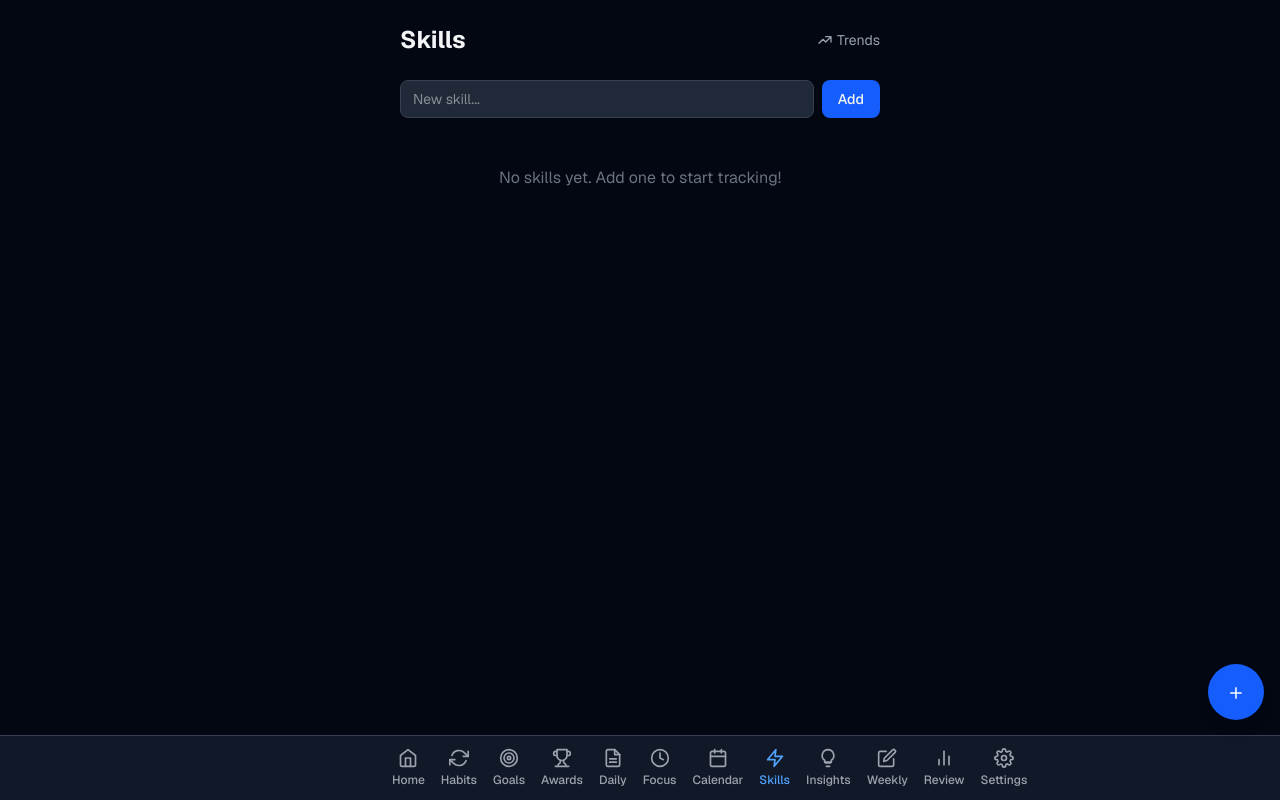
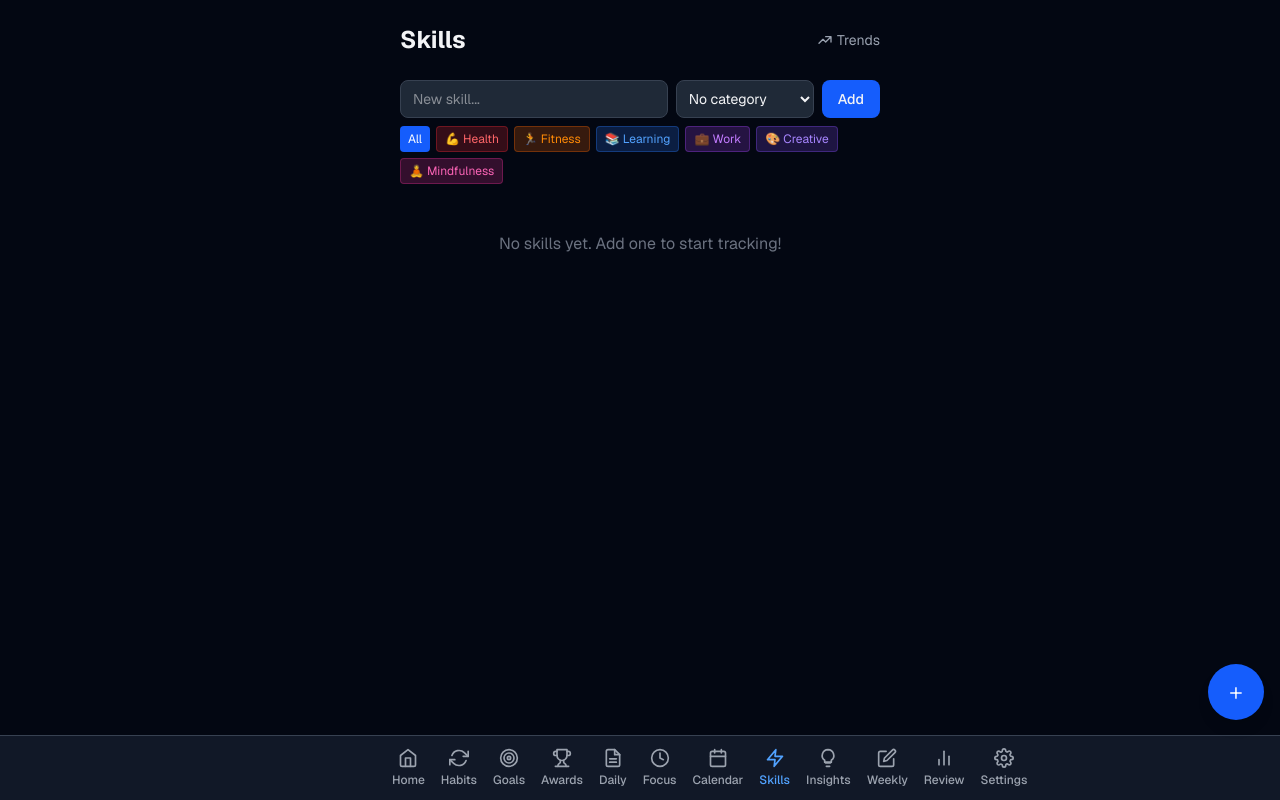
Before and after one commit to znding04/how-to-level-up, a Next.js app: page /skills in a window 1280 px wide. Built offline with nearby package versions, Linux system fonts and the light colour scheme.

Commit message:
feat: Add skill categories system with color-coded badges and filtering

```diff
--- a/src/app/focus/page.tsx
+++ b/src/app/focus/page.tsx
@@ -2,7 +2,7 @@
 
 import { useState, useEffect, useRef, useCallback } from 'react';
 import { loadData, saveData, loadProfileData, generateId, todayString, loadFocusSessions, saveFocusSession, clearFocusSessions, loadNotificationSettings } from '@/lib/storage';
-import { Skill, FocusSession } from '@/lib/types';
+import { Skill, FocusSession, SKILL_CATEGORY_CONFIG } from '@/lib/types';
 
 const PRESETS = [
   { label: '15 min', minutes: 15 },
@@ -482,6 +482,10 @@ export default function FocusPage() {
                   style={{ backgroundColor: skill.color }}
                 />
                 {skill.name}
+                {skill.category && (() => {
+                  const cat = SKILL_CATEGORY_CONFIG.find((c) => c.value === skill.category);
+                  return cat ? <span className="ml-1 opacity-70">{cat.icon}</span> : null;
+                })()}
               </button>
             ))}
           </div>
@@ -706,7 +710,10 @@ export default function FocusPage() {
             ) : (
               <>
                 <div className="max-h-72 overflow-y-auto space-y-2">
-                  {sessionHistory.slice(0, 10).map((session) => (
+                  {sessionHistory.slice(0, 10).map((session) => {
+                    const sessionSkill = skills.find((s) => s.id === session.skillId);
+                    const sessionCat = sessionSkill?.category ? SKILL_CATEGORY_CONFIG.find((c) => c.value === sessionSkill.category) : null;
+                    return (
                     <div
                       key={session.id}
                       className="bg-card border border-card-border rounded-lg px-3 py-2 flex items-center gap-3"
@@ -716,7 +723,14 @@ export default function FocusPage() {
                         style={{ backgroundColor: session.skillColor }}
                       />
                       <div className="flex-1 min-w-0">
-                        <p className="text-sm truncate">{session.skillName}</p>
+                        <p className="text-sm truncate">
+                          {session.skillName}
+                          {sessionCat && (
+                            <span className={`ml-1.5 text-[10px] px-1.5 py-0.5 rounded border ${sessionCat.color}`}>
+                              {sessionCat.icon} {sessionCat.label}
+                            </span>
+                          )}
+                        </p>
                         <p className="text-xs text-fg-muted">{session.note}</p>
                       </div>
                       <div className="text-right flex-shrink-0">
@@ -724,7 +738,8 @@ export default function FocusPage() {
                         <p className="text-xs text-fg-muted">{relativeTime(session.date)}</p>
                       </div>
                     </div>
-                  ))}
+                    );
+                  })}
                 </div>
                 <button
                   onClick={handleClearHistory}
--- a/src/app/review/page.tsx
+++ b/src/app/review/page.tsx
@@ -2,7 +2,7 @@
 
 import { useState } from 'react';
 import { loadData, loadProfileData } from '@/lib/storage';
-import { AppData } from '@/lib/types';
+import { AppData, SkillCategory, SKILL_CATEGORY_CONFIG } from '@/lib/types';
 
 function getWeekRange(weeksAgo: number): { start: Date; end: Date; dates: string[] } {
   const now = new Date();
@@ -39,6 +39,7 @@ export default function ReviewPage() {
     ...loadProfileData(fullData),
   };
   const [weeksAgo, setWeeksAgo] = useState(0);
+  const [skillCategoryFilter, setSkillCategoryFilter] = useState<SkillCategory | 'all'>('all');
 
   const week = getWeekRange(weeksAgo);
   const weekLabel =
@@ -87,11 +88,15 @@ export default function ReviewPage() {
   const energyEmojis = ['', '🪫', '🔋', '⚡', '🔥', '💥'];
 
   // --- Skills ---
-  const weekSkillMinutes = data.skills.map((s) => {
+  const filteredSkills = skillCategoryFilter === 'all'
+    ? data.skills
+    : data.skills.filter((s) => s.category === skillCategoryFilter);
+  const weekSkillMinutes = filteredSkills.map((s) => {
     const mins = s.sessions
       .filter((sess) => week.dates.includes(sess.date))
       .reduce((sum, sess) => sum + sess.durationMinutes, 0);
-    return { name: s.name, color: s.color, minutes: mins };
+    const cat = s.category ? SKILL_CATEGORY_CONFIG.find((c) => c.value === s.category) : null;
+    return { name: s.name, color: s.color, minutes: mins, category: cat };
   });
   const totalMinutes = weekSkillMinutes.reduce((sum, s) => sum + s.minutes, 0);
   const totalHours = (totalMinutes / 60).toFixed(1);
@@ -264,6 +269,28 @@ export default function ReviewPage() {
         <div className="bg-card border border-card-border rounded-xl p-4">
           <h2 className="font-semibold mb-1">Skills Practice</h2>
           <p className="text-xs text-fg-muted mb-3">{sessionCount} sessions this week</p>
+          {/* Category filter */}
+          <div className="flex gap-1.5 flex-wrap mb-3">
+            <button
+              onClick={() => setSkillCategoryFilter('all')}
+              className={`text-xs px-2 py-0.5 rounded transition-colors ${
+                skillCategoryFilter === 'all' ? 'bg-blue-600 text-white' : 'bg-surface text-fg-secondary'
+              }`}
+            >
+              All
+            </button>
+            {SKILL_CATEGORY_CONFIG.map((cat) => (
+              <button
+                key={cat.value}
+                onClick={() => setSkillCategoryFilter(cat.value)}
+                className={`text-xs px-2 py-0.5 rounded border transition-colors ${
+                  skillCategoryFilter === cat.value ? 'bg-blue-600 text-white border-blue-600' : `${cat.color} border`
+                }`}
+              >
+                {cat.icon} {cat.label}
+              </button>
+            ))}
+          </div>
           {weekSkillMinutes.filter((s) => s.minutes > 0).length === 0 ? (
             <p className="text-sm text-fg-muted">No practice logged this week</p>
           ) : (
@@ -274,7 +301,14 @@ export default function ReviewPage() {
                 .map((s) => (
                   <div key={s.name} className="flex items-center gap-2">
                     <div className="w-2 h-2 rounded-full" style={{ backgroundColor: s.color }} />
-                    <span className="text-sm flex-1 truncate">{s.name}</span>
+                    <span className="text-sm flex-1 truncate">
+                      {s.name}
+                      {s.category && (
+                        <span className={`ml-1.5 text-[10px] px-1 py-0.5 rounded border ${s.category.color}`}>
+                          {s.category.icon}
+                        </span>
+                      )}
+                    </span>
                     <div className="w-24 bg-bar-track rounded-full h-1.5">
                       <div
                         className="h-1.5 rounded-full transition-all"
--- a/src/app/skills/page.tsx
+++ b/src/app/skills/page.tsx
@@ -3,7 +3,17 @@
 import { useState } from 'react';
 import Link from 'next/link';
 import { loadData, saveData, generateId, todayString, loadProfileData } from '@/lib/storage';
-import { Skill, getSkillLevel } from '@/lib/types';
+import { Skill, SkillCategory, SKILL_CATEGORY_CONFIG, getSkillLevel } from '@/lib/types';
+
+function getSkillCategoryStyle(cat?: SkillCategory): string {
+  const found = SKILL_CATEGORY_CONFIG.find((c) => c.value === cat);
+  return found ? found.color : 'bg-surface text-fg-muted border-card-border';
+}
+
+function getSkillCategoryLabel(cat?: SkillCategory): string {
+  const found = SKILL_CATEGORY_CONFIG.find((c) => c.value === cat);
+  return found ? `${found.icon} ${found.label}` : '';
+}
 
 export default function SkillsPage() {
   const [skills, setSkills] = useState<Skill[]>(() => {
@@ -18,6 +28,9 @@ export default function SkillsPage() {
   const [durationError, setDurationError] = useState('');
   const [editingId, setEditingId] = useState<string | null>(null);
   const [editName, setEditName] = useState('');
+  const [newCategory, setNewCategory] = useState<SkillCategory | ''>('');
+  const [editCategory, setEditCategory] = useState<SkillCategory | ''>('');
+  const [filterCategory, setFilterCategory] = useState<SkillCategory | 'all'>('all');
 
   function persist(updated: Skill[]) {
     setSkills(updated);
@@ -36,11 +49,13 @@ export default function SkillsPage() {
       color: ['#3b82f6', '#10b981', '#f59e0b', '#ef4444', '#8b5cf6'][
         Math.floor(Math.random() * 5)
       ],
+      category: newCategory || undefined,
       sessions: [],
       createdAt: todayString(),
     };
     persist([...skills, skill]);
     setNewName('');
+    setNewCategory('');
   }
 
   function deleteSkill(id: string) {
@@ -51,13 +66,14 @@ export default function SkillsPage() {
   function startEditSkill(skill: Skill) {
     setEditingId(skill.id);
     setEditName(skill.name);
+    setEditCategory(skill.category ?? '');
   }
 
   function saveEditSkill(id: string) {
     if (!editName.trim()) return;
     const updated = skills.map((s) => {
       if (s.id !== id) return s;
-      return { ...s, name: editName.trim() };
+      return { ...s, name: editName.trim(), category: editCategory || undefined };
     });
     persist(updated);
     setEditingId(null);
@@ -127,7 +143,7 @@ export default function SkillsPage() {
         </Link>
       </div>
 
-      <div className="flex gap-2 mb-6">
+      <div className="flex gap-2 mb-2">
         <input
           type="text"
           value={newName}
@@ -136,6 +152,16 @@ export default function SkillsPage() {
           placeholder="New skill..."
           className="flex-1 bg-input border border-input-border rounded-lg px-3 py-2 text-sm focus:outline-none focus:ring-2 focus:ring-blue-500"
         />
+        <select
+          value={newCategory}
+          onChange={(e) => setNewCategory(e.target.value as SkillCategory | '')}
+          className="bg-input border border-input-border rounded-lg px-2 py-2 text-sm focus:outline-none focus:ring-2 focus:ring-blue-500"
+        >
+          <option value="">No category</option>
+          {SKILL_CATEGORY_CONFIG.map((c) => (
+            <option key={c.value} value={c.value}>{c.icon} {c.label}</option>
+          ))}
+        </select>
         <button
           onClick={addSkill}
           className="bg-blue-600 hover:bg-blue-500 px-4 py-2 rounded-lg text-sm font-medium transition-colors"
@@ -144,13 +170,40 @@ export default function SkillsPage() {
         </button>
       </div>
 
+      {/* Category filter bar */}
+      <div className="flex gap-1.5 flex-wrap mb-6">
+        <button
+          onClick={() => setFilterCategory('all')}
+          className={`text-xs px-2 py-1 rounded transition-colors ${
+            filterCategory === 'all' ? 'bg-blue-600 text-white' : 'bg-surface text-fg-secondary'
+          }`}
+        >
+          All
+        </button>
+        {SKILL_CATEGORY_CONFIG.map((cat) => (
+          <button
+            key={cat.value}
+            onClick={() => setFilterCategory(cat.value)}
+            className={`text-xs px-2 py-1 rounded border transition-colors ${
+              filterCategory === cat.value ? 'bg-blue-600 text-white border-blue-600' : `${cat.color} border`
+            }`}
+          >
+            {cat.icon} {cat.label}
+          </button>
+        ))}
+      </div>
+
       {skills.length === 0 ? (
         <p className="text-fg-muted text-center mt-12">
           No skills yet. Add one to start tracking!
         </p>
+      ) : skills.filter((s) => filterCategory === 'all' || s.category === filterCategory).length === 0 ? (
+        <p className="text-fg-muted text-center mt-12">
+          No skills match this category filter
+        </p>
       ) : (
         <div className="space-y-3">
-          {skills.map((skill) => (
+          {skills.filter((s) => filterCategory === 'all' || s.category === filterCategory).map((skill) => (
             <div
               key={skill.id}
               className="bg-card border border-card-border rounded-xl p-4"
@@ -162,7 +215,7 @@ export default function SkillsPage() {
                     style={{ backgroundColor: skill.color }}
                   />
                   {editingId === skill.id ? (
-                    <div className="flex items-center gap-2">
+                    <div className="flex items-center gap-2 flex-wrap">
                       <input
                         type="text"
                         value={editName}
@@ -174,6 +227,16 @@ export default function SkillsPage() {
                         autoFocus
                         className="bg-input border border-input-border rounded px-2 py-1 text-sm focus:outline-none focus:ring-2 focus:ring-blue-500"
                       />
+                      <select
+                        value={editCategory}
+                        onChange={(e) => setEditCategory(e.target.value as SkillCategory | '')}
+                        className="bg-input border border-input-border rounded px-2 py-1 text-xs focus:outline-none focus:ring-2 focus:ring-blue-500"
+                      >
+                        <option value="">No category</option>
+                        {SKILL_CATEGORY_CONFIG.map((c) => (
+                          <option key={c.value} value={c.value}>{c.icon} {c.label}</option>
+                        ))}
+                      </select>
                       <button
                         onClick={() => saveEditSkill(skill.id)}
                         className="text-xs bg-green-600 hover:bg-green-500 px-2 py-1 rounded transition-colors"
@@ -188,7 +251,14 @@ export default function SkillsPage() {
                       </button>
                     </div>
                   ) : (
-                    <h3 className="font-medium">{skill.name}</h3>
+                    <div className="flex items-center gap-2">
+                      <h3 className="font-medium">{skill.name}</h3>
+                      {skill.category && (
+                        <span className={`text-[10px] px-1.5 py-0.5 rounded border ${getSkillCategoryStyle(skill.category)}`}>
+                          {getSkillCategoryLabel(skill.category)}
+                        </span>
+                      )}
+                    </div>
                   )}
                 </div>
                 <div className="flex items-center gap-2">
--- a/src/app/skills/trends/page.tsx
+++ b/src/app/skills/trends/page.tsx
@@ -3,7 +3,7 @@
 import { useState, useMemo } from 'react';
 import Link from 'next/link';
 import { loadData, loadProfileData } from '@/lib/storage';
-import { Skill } from '@/lib/types';
+import { Skill, SkillCategory, SKILL_CATEGORY_CONFIG } from '@/lib/types';
 
 const WEEKS = 12;
 const CHART_WEEKS = 8;
@@ -27,10 +27,20 @@ export default function SkillTrendsPage() {
     return loadProfileData(data).skills;
   });
   const [selectedSkillId, setSelectedSkillId] = useState<string>('all');
+  const [filterCategory, setFilterCategory] = useState<SkillCategory | 'all'>('all');
 
   const filteredSkills = useMemo(
-    () => (selectedSkillId === 'all' ? skills : skills.filter((s) => s.id === selectedSkillId)),
-    [skills, selectedSkillId]
+    () => {
+      let result = skills;
+      if (filterCategory !== 'all') {
+        result = result.filter((s) => s.category === filterCategory);
+      }
+      if (selectedSkillId !== 'all') {
+        result = result.filter((s) => s.id === selectedSkillId);
+      }
+      return result;
+    },
+    [skills, selectedSkillId, filterCategory]
   );
 
   // Build heatmap data: 12 weeks x 7 days grid, colored by total practice minutes
@@ -216,7 +226,7 @@ export default function SkillTrendsPage() {
       ) : (
         <>
           {/* Skill filter */}
-          <div className="mb-6">
+          <div className="mb-4">
             <select
               value={selectedSkillId}
               onChange={(e) => setSelectedSkillId(e.target.value)}
@@ -229,6 +239,29 @@ export default function SkillTrendsPage() {
                 </option>
               ))}
             </select>
+          </div>
+
+          {/* Category filter */}
+          <div className="flex gap-1.5 flex-wrap mb-6">
+            <button
+              onClick={() => setFilterCategory('all')}
+              className={`text-xs px-2 py-1 rounded transition-colors ${
+                filterCategory === 'all' ? 'bg-blue-600 text-white' : 'bg-surface text-fg-secondary'
+              }`}
+            >
+              All
+            </button>
+            {SKILL_CATEGORY_CONFIG.map((cat) => (
+              <button
+                key={cat.value}
+                onClick={() => setFilterCategory(cat.value)}
+                className={`text-xs px-2 py-1 rounded border transition-colors ${
+                  filterCategory === cat.value ? 'bg-blue-600 text-white border-blue-600' : `${cat.color} border`
+                }`}
+              >
+                {cat.icon} {cat.label}
+              </button>
+            ))}
           </div>
 
           {/* Summary stats */}
--- a/src/components/QuickAddFAB.tsx
+++ b/src/components/QuickAddFAB.tsx
@@ -4,6 +4,7 @@ import { useState, useEffect } from 'react';
 import { usePathname } from 'next/navigation';
 import { loadData, saveData, loadProfileData, todayString, generateId } from '@/lib/storage';
 import { recordHabitCompletion } from '@/lib/reminders';
+import { SKILL_CATEGORY_CONFIG, SkillCategory } from '@/lib/types';
 
 export default function QuickAddFAB() {
   const pathname = usePathname();
@@ -20,7 +21,7 @@ export default function QuickAddFAB() {
   const [checkinSuccess, setCheckinSuccess] = useState(false);
 
   // Skill session state
-  const [skills, setSkills] = useState<{ id: string; name: string }[]>([]);
+  const [skills, setSkills] = useState<{ id: string; name: string; category?: SkillCategory }[]>([]);
   const [selectedSkill, setSelectedSkill] = useState('');
   const [sessionMinutes, setSessionMinutes] = useState(30);
   const [skillSuccess, setSkillSuccess] = useState(false);
@@ -67,7 +68,7 @@ export default function QuickAddFAB() {
     }
 
     if (panel === 'skill') {
-      setSkills(pd.skills.map((s) => ({ id: s.id, name: s.name })));
+      setSkills(pd.skills.map((s) => ({ id: s.id, name: s.name, category: s.category })));
       setSelectedSkill(pd.skills[0]?.id ?? '');
       setSessionMinutes(30);
       setSkillSuccess(false);
@@ -267,11 +268,14 @@ export default function QuickAddFAB() {
                       onChange={(e) => setSelectedSkill(e.target.value)}
                       className="w-full bg-input border border-input-border rounded-lg px-3 py-1.5 text-sm focus:outline-none focus:ring-2 focus:ring-blue-500"
                     >
-                      {skills.map((s) => (
-                        <option key={s.id} value={s.id}>
-                          {s.name}
-                        </option>
-                      ))}
+                      {skills.map((s) => {
+                        const cat = s.category ? SKILL_CATEGORY_CONFIG.find((c) => c.value === s.category) : null;
+                        return (
+                          <option key={s.id} value={s.id}>
+                            {cat ? `${cat.icon} ` : ''}{s.name}
+                          </option>
+                        );
+                      })}
                     </select>
                   </div>
                   <div>
--- a/src/lib/types.ts
+++ b/src/lib/types.ts
@@ -47,11 +47,23 @@ export interface DailyLog {
   notes: string;
 }
 
+export type SkillCategory = 'health' | 'fitness' | 'learning' | 'work' | 'creative' | 'mindfulness';
+
+export const SKILL_CATEGORY_CONFIG: { value: SkillCategory; label: string; icon: string; color: string }[] = [
+  { value: 'health', label: 'Health', icon: '💪', color: 'bg-red-500/20 text-red-400 border-red-500/30' },
+  { value: 'fitness', label: 'Fitness', icon: '🏃', color: 'bg-orange-500/20 text-orange-400 border-orange-500/30' },
+  { value: 'learning', label: 'Learning', icon: '📚', color: 'bg-blue-500/20 text-blue-400 border-blue-500/30' },
+  { value: 'work', label: 'Work', icon: '💼', color: 'bg-purple-500/20 text-purple-400 border-purple-500/30' },
+  { value: 'creative', label: 'Creative', icon: '🎨', color: 'bg-violet-500/20 text-violet-400 border-violet-500/30' },
+  { value: 'mindfulness', label: 'Mindfulness', icon: '🧘', color: 'bg-pink-500/20 text-pink-400 border-pink-500/30' },
+];
+
 export interface Skill {
   id: string;
   profileId: string;
   name: string;
   color: string;
+  category?: SkillCategory;
   sessions: SkillSession[];
   createdAt: string;
 }
```
